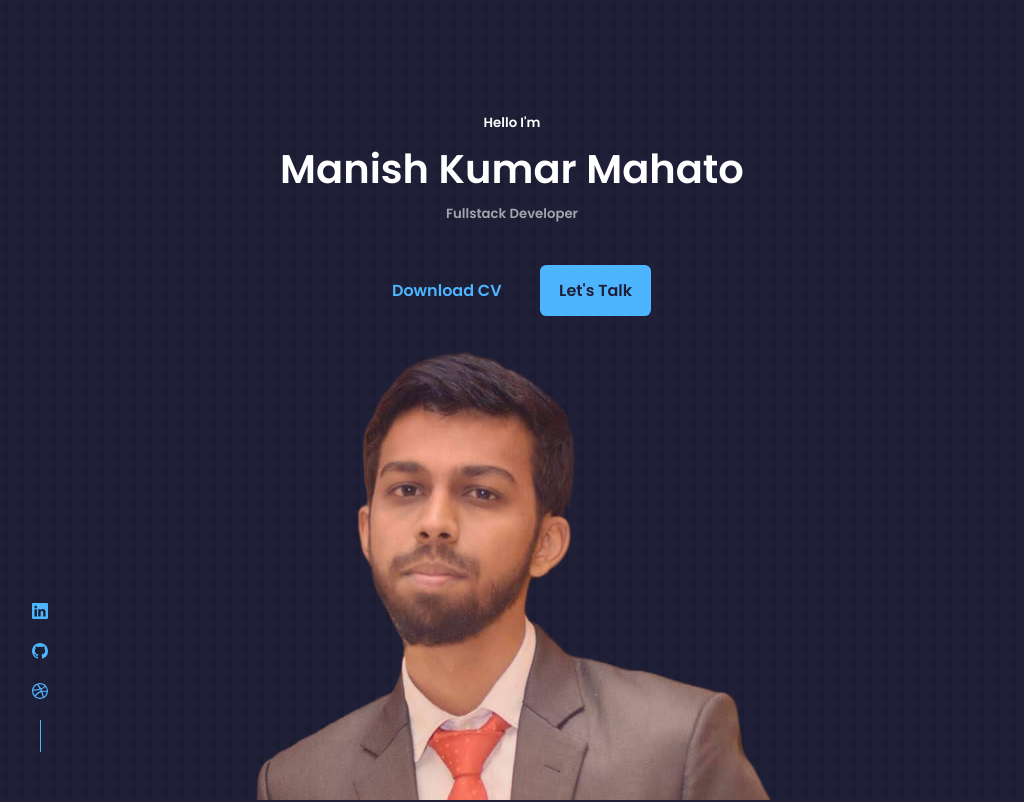
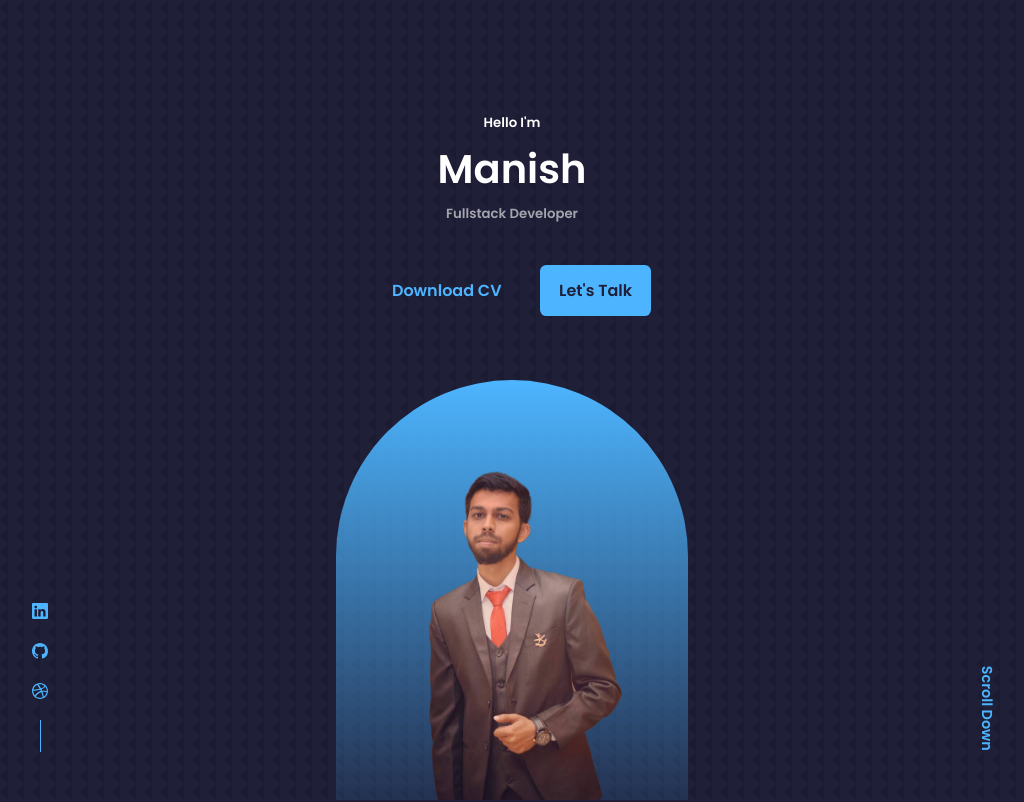
Before and after one commit to manish257/portfolio, a React (Create React App) app: page / in a window 1280 px wide. Shown: the top 802 px of the page, without its empty margins (128-1152 px from the left). Built offline with nearby package versions, Linux system fonts and the light colour scheme.

Commit message:
setting up header for smaller devices

```diff
--- a/src/components/Header/Header.css
+++ b/src/components/Header/Header.css
@@ -38,3 +38,52 @@
     height: 2rem;
     background: var(--color-primary);
 }
+
+/* me */
+
+.me {
+    background: linear-gradient(var(--color-primary), transparent);
+    width: 22rem;
+    height: 30rem;
+    position: absolute;
+    left: calc(50% - 11rem);
+    margin-top: 4rem;
+    border-radius: 12rem 12rem 0 0;
+    overflow: hidden;
+    padding: 5rem 1.5rem 1.5rem 1.5rem;
+}
+
+
+
+/* scroll down */
+
+.scroll__down {
+    position: absolute;
+    right: -2.3rem;
+    bottom: 5rem;
+    transform: rotate(90deg);
+    font-weight: 300;
+    font-size: 0.9rem;
+}
+
+/* media queries ( medium devices ) */
+
+@media screen and (max-width: 1024px) {
+    header{
+        height: 68vh;
+    }
+}
+
+
+/* media queries ( medium devices ) */
+
+@media screen and (max-width: 600px) {
+    header{
+        height: 100vh;
+    }
+
+    .header__socials,
+    .scroll__down {
+        display: none;
+    }
+}
--- a/src/components/Header/Header.jsx
+++ b/src/components/Header/Header.jsx
@@ -12,7 +12,7 @@
             Hello I'm
           </h5>
           <h1>
-            Manish Kumar Mahato
+            Manish
           </h1>
           <h5 className='text-light'>
             Fullstack Developer
```
Also changed, not shown: src/assets/me4.png (added).
